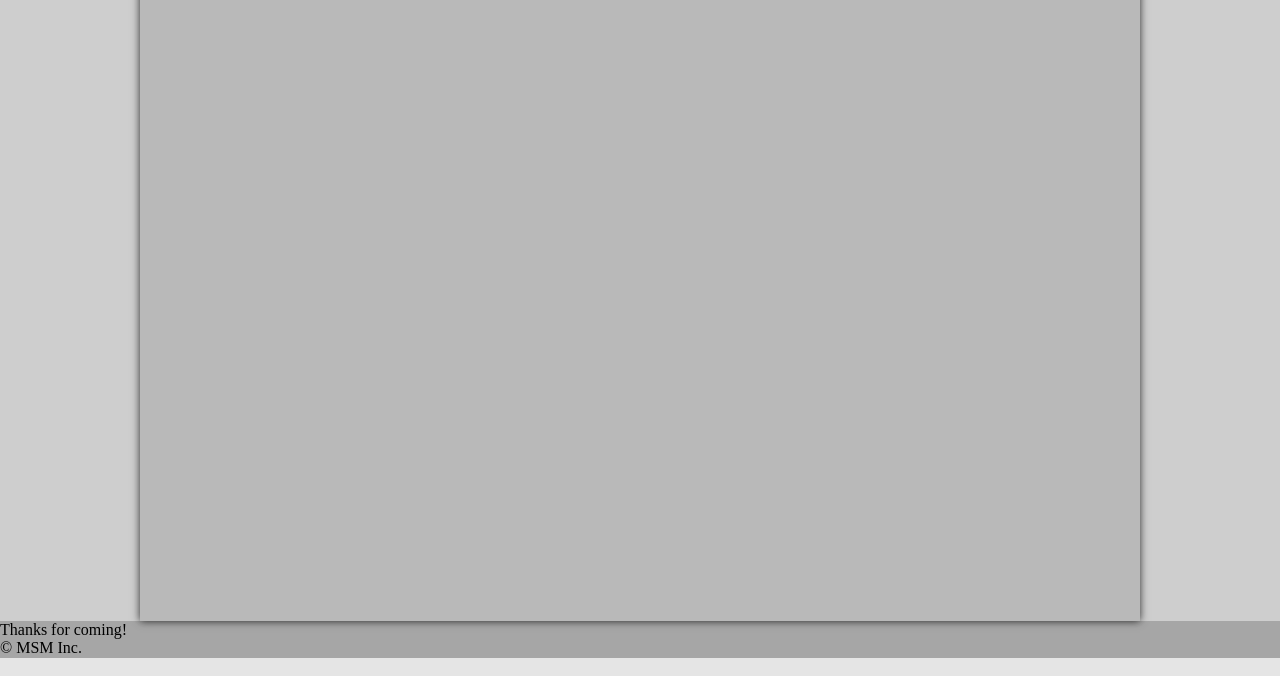
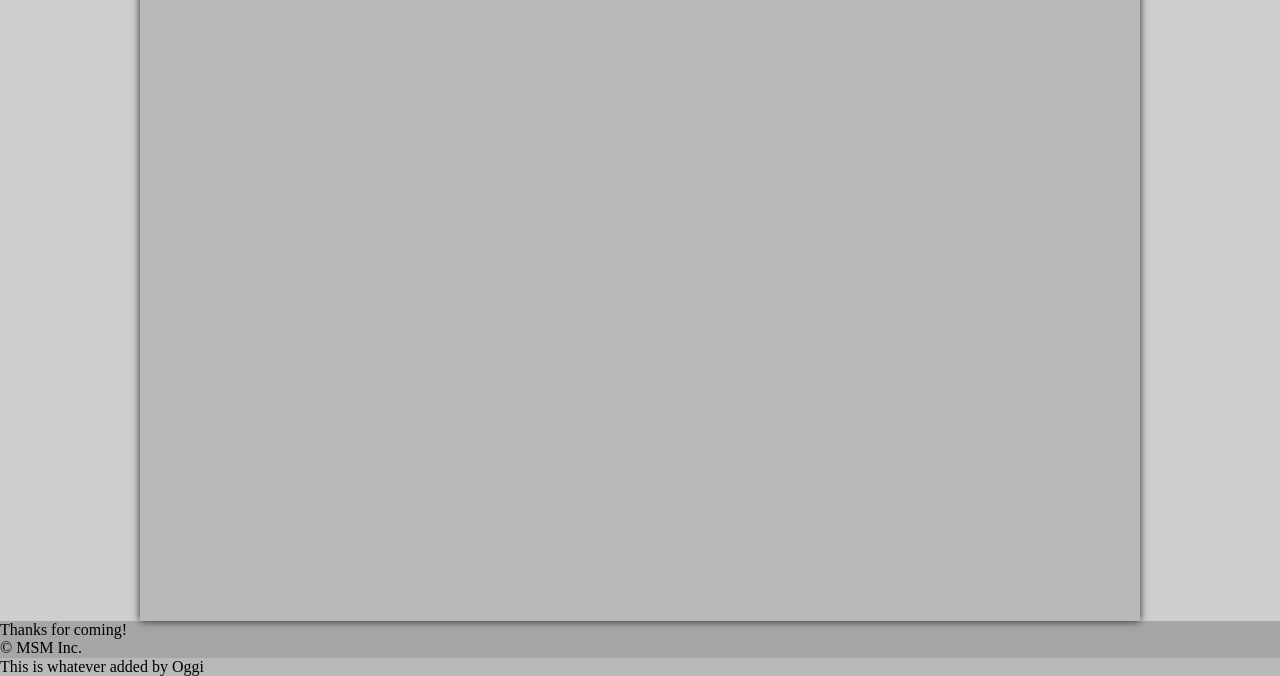
Before and after one commit to BitMonsterWorker1/MY-PORTFOLIO, a plain HTML site: page HOME.html in a window 1280 px wide. Shown: the part 179-855 px from the top of the page. Drawn offline with nearby package versions, Linux system fonts and the light colour scheme.

Commit message:
oggi added whatever

```diff
--- a/HOME.html
+++ b/HOME.html
@@ -39,6 +39,6 @@
 <p>&copy; MSM Inc.</p>
 </footer>
 <div></div>
-<div></div>
+<div>This is whatever added by Oggi</div>
 </body>
 </html>
```
